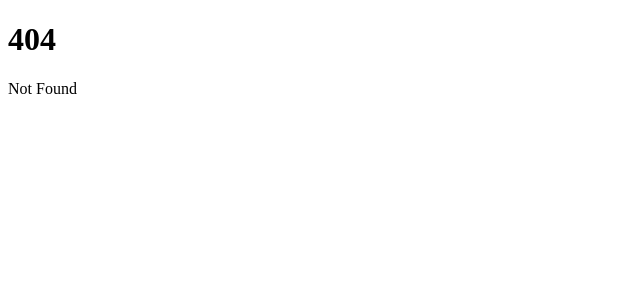
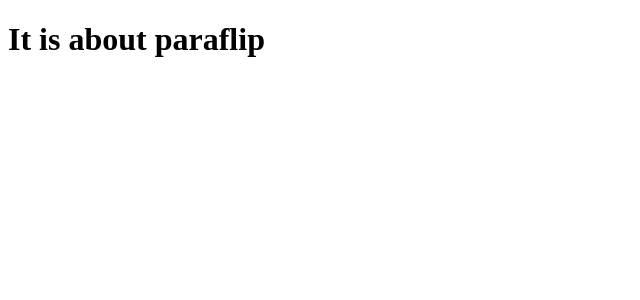
Before and after one commit to kurosakirito/paraflip, a SvelteKit app: page /about in a window 1280 px wide. Before the commit this address had no page. Shown: the top 300 px of the page, without its empty margins (0-640 px from the left). Built offline with nearby package versions, Linux system fonts and the light colour scheme.

Commit message:
add about

```diff
--- /dev/null
+++ b/src/routes/about/+page.svelte
@@ -0,0 +1 @@
+<h1>It is about paraflip</h1>
```
